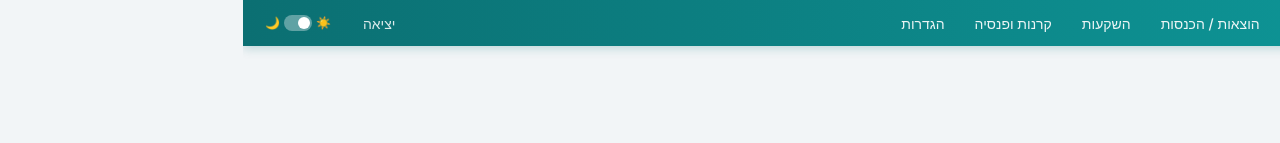
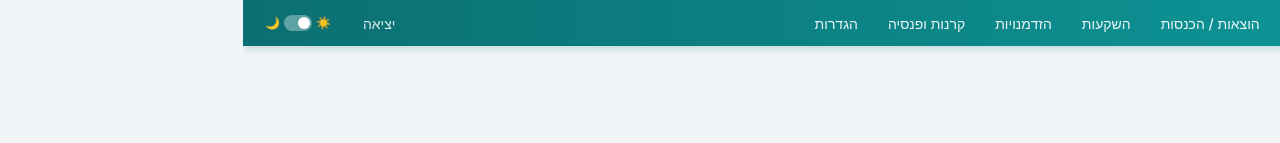
Before and after one commit to almog-nachshon/household-economics, a Next.js app: page /login in a window 1280 px wide. Shown: the top 143 px of the page. Built offline with nearby package versions, Linux system fonts and the light colour scheme; no server answers.

Commit message:
feat(nav): link offline opportunity research dashboard

```diff
--- a/app/layout.js
+++ b/app/layout.js
@@ -18,6 +18,7 @@ export default function RootLayout({ children }) {
           <a href="/" className="brand">🏠 <span className="btn-long">תכנית פיננסית לבית ב-</span>2030</a>
           <a href="/expenses">הוצאות / הכנסות</a>
           <a href="/invest">השקעות</a>
+          <a href="/invest/opportunities">הזדמנויות</a>
           <a href="/funds">קרנות ופנסיה</a>
           <a href="/settings">הגדרות</a>
           <a href="/login" className="nav-end">יציאה</a>
```
